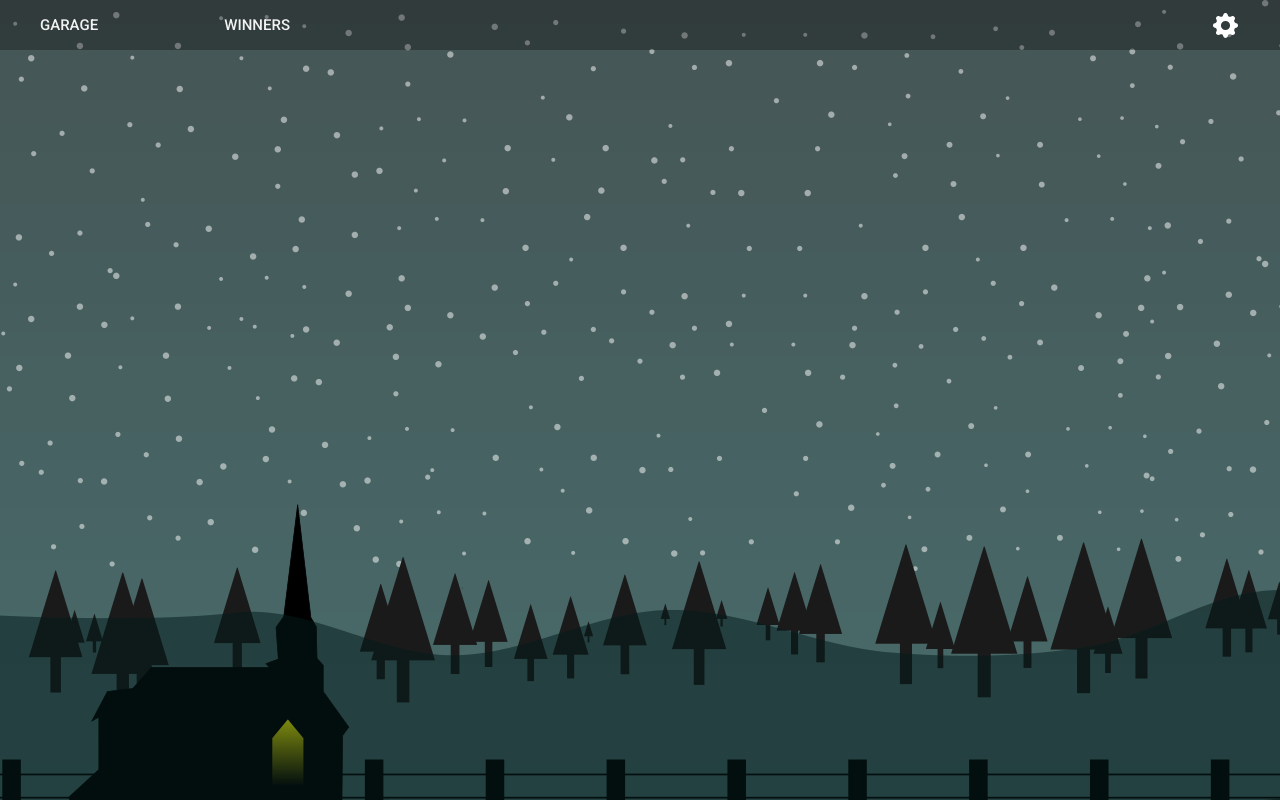
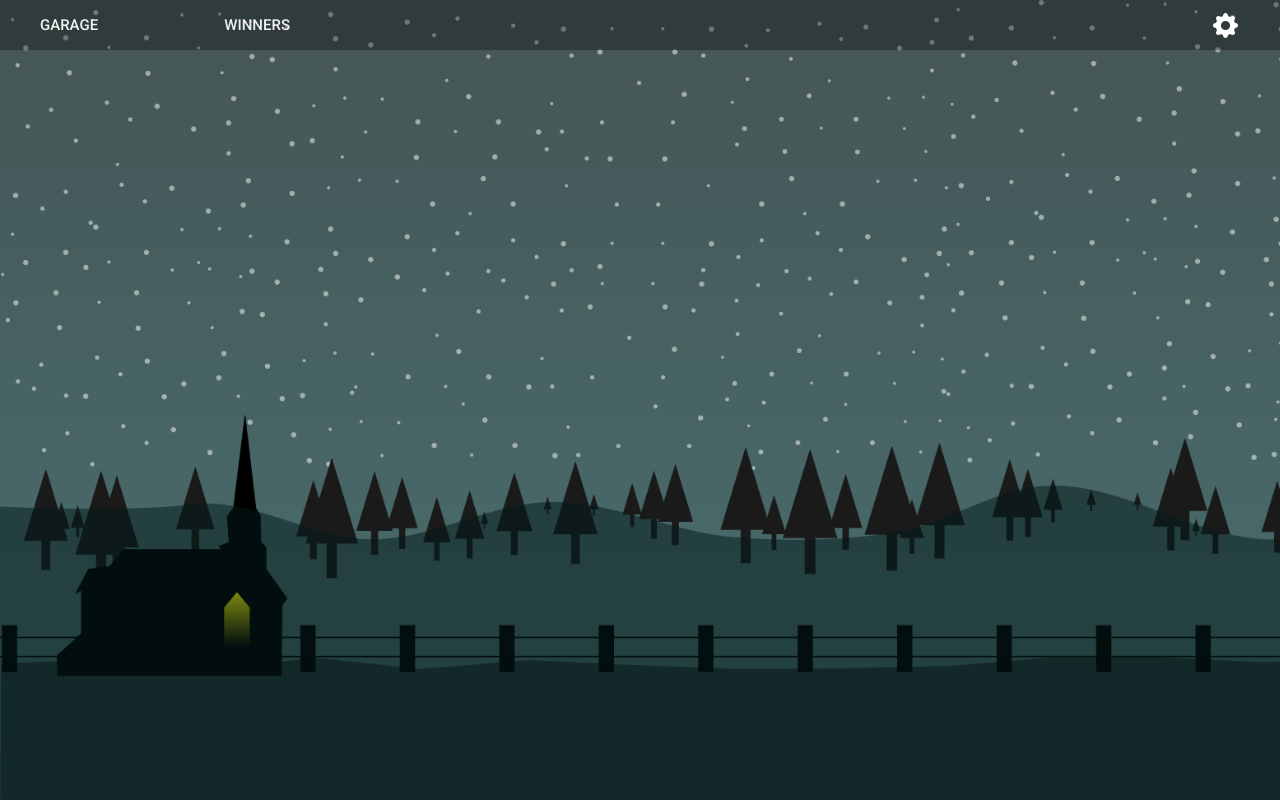
Before and after one commit to neiloxx/async-race, a website built with webpack: page async-race/src/index.html in a window 1280 px wide. Built offline with nearby package versions, Linux system fonts and the light colour scheme; files whose address does not match are found by name.

Commit message:
feat: update styles

```diff
--- a/async-race/src/style.scss
+++ b/async-race/src/style.scss
@@ -9,7 +9,8 @@ html {
 }
 
 body {
-  background: url("./assets/images/background.png");
+  background: url("./assets/images/background.png") no-repeat fixed;
+  background-size: cover;
 }
 
 .main {
```
